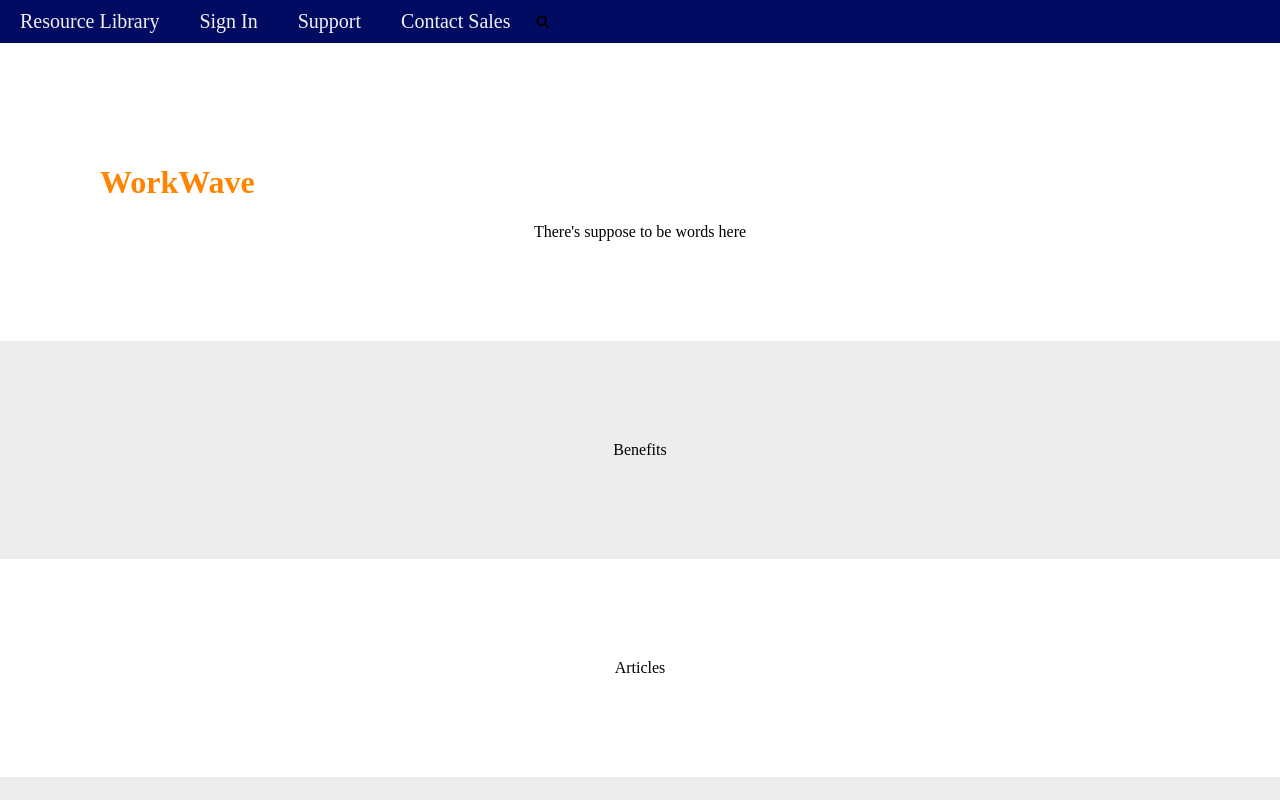
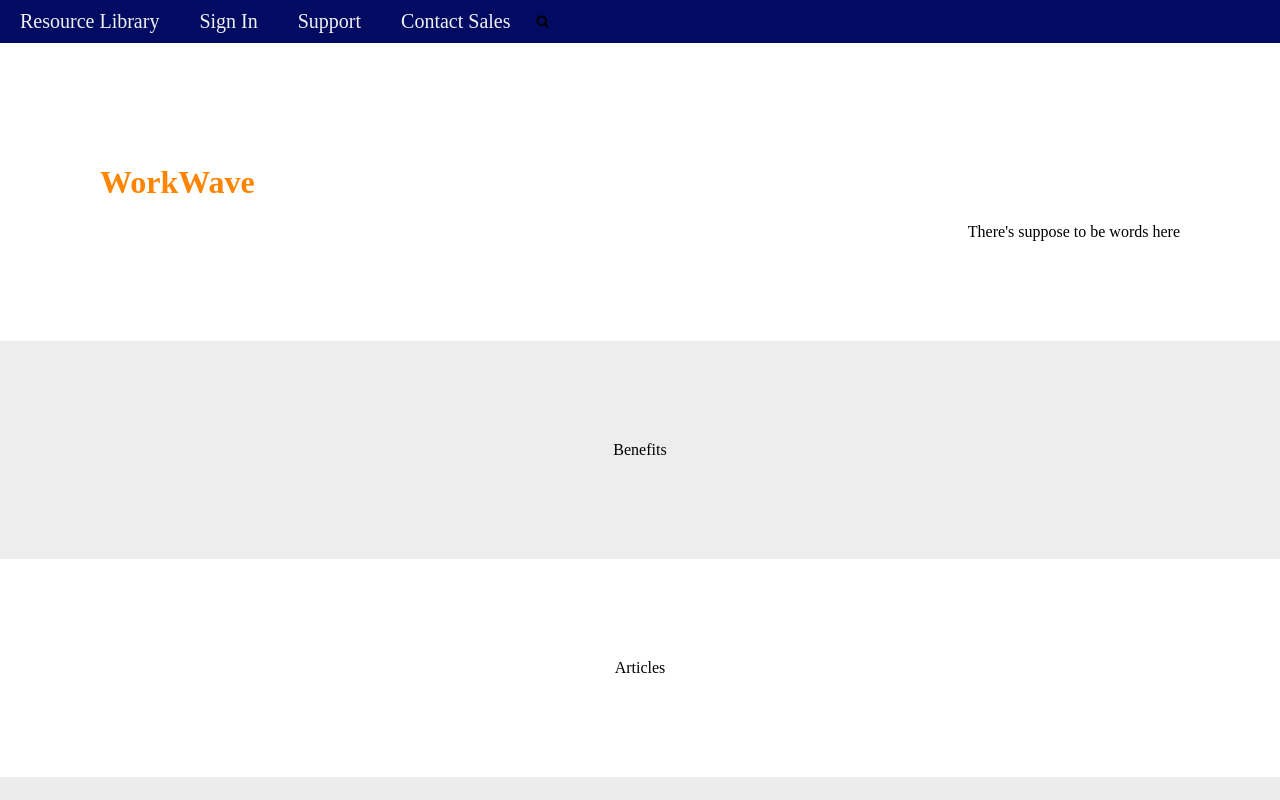
Before and after one commit to taloshiliN/Job-Board, a React (Vite) app in the folder frontend/: page /home in a window 1280 px wide. Shown: the top 800 px of the page. Built offline with nearby package versions, Linux system fonts and the light colour scheme.

Commit message:
WorkWave V4

```diff
--- a/frontend/src/pages/Home.jsx
+++ b/frontend/src/pages/Home.jsx
@@ -9,7 +9,7 @@
         <div className='Top'>
           <h1 className='WorkWave'>WorkWave</h1>
         </div>
-        <div className=''>
+        <div className='Info'>
           There's suppose to be words here
         </div>
       </div>
--- a/frontend/src/styles/home.css
+++ b/frontend/src/styles/home.css
@@ -6,6 +6,9 @@
 .WorkWave{
     text-align: left;
     color: rgb(255, 132, 0);
+}
+.Info {
+    text-align: right;
 }
 .Benefits{
     padding: 100px;
```
